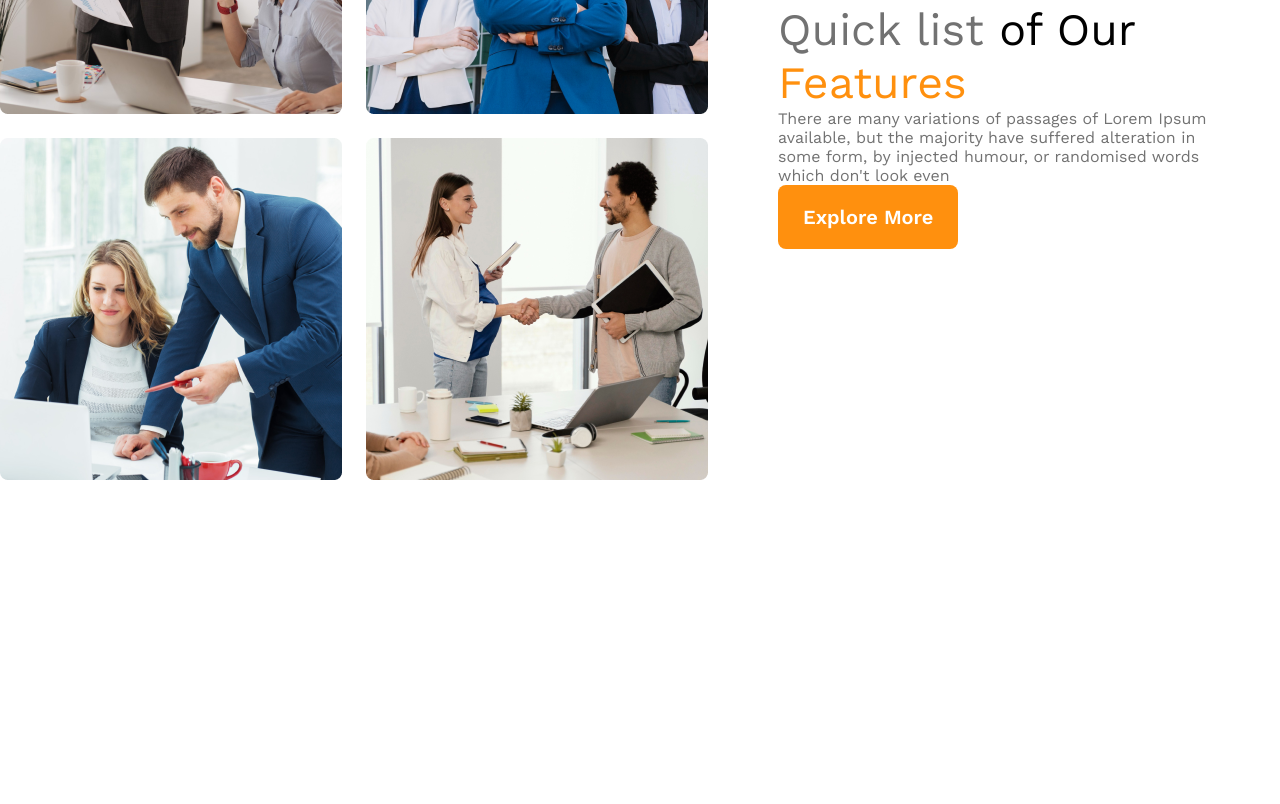
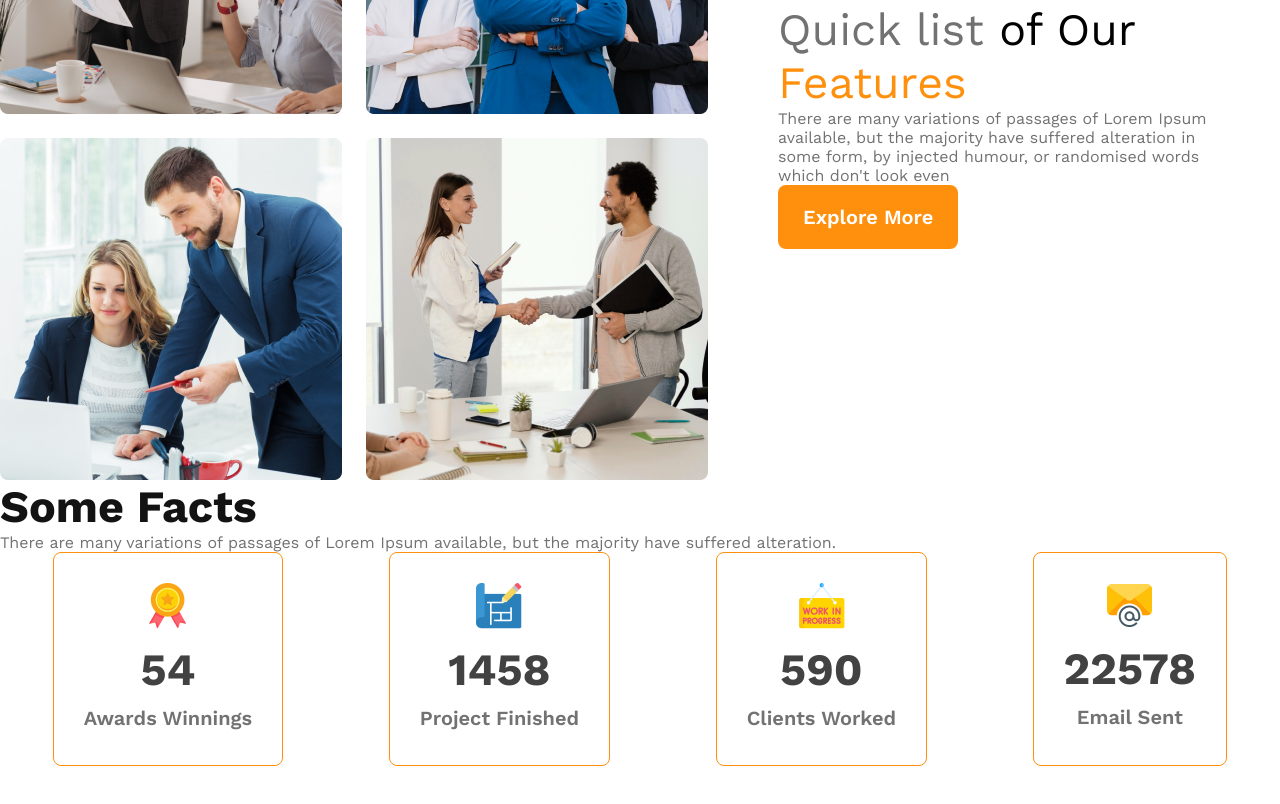
Before and after one commit to tanimtorikul/g3-architects-website, a plain HTML site: page index.html in a window 1280 px wide. Shown: the part 1148-1952 px from the top of the page. Before the commit the page ends 1698 px from the top, so only its background shows below. Drawn offline with nearby package versions, Linux system fonts and the light colour scheme.

Commit message:
some facts section added

```diff
--- a/index.html
+++ b/index.html
@@ -16,7 +16,7 @@
     <!-- header starting -->
     <header>
         <nav>
-            <h3 class="nav-title">G3 Architects</h3>
+            <h3 class="section-title">G3 Architects</h3>
             <ul>
                 <li><a href="">Home</a></li>
                 <li><a href="">About</a></li>
@@ -49,6 +49,39 @@
                 <button class="btn-primary">Explore More</button>
             </div>
         </section>
+
+        <!-- features section -->
+        <section class="features">
+
+        </section>
+
+        <!-- facts section -->
+        <section class="facts">
+            <h3 class="section-title">Some Facts</h3>
+            <p class="text-gray">There are many variations of passages of Lorem Ipsum available, but the majority have suffered alteration.</p>
+            <div class="facts-card-container">
+                <div class="card">
+                    <img src="images/icons/ribon.png" alt="">
+                    <h2 class="card-stats">54</h2>
+                    <p class="card-title">Awards Winnings</p>
+                </div>
+                <div class="card">
+                    <img src="images/icons/projects.png" alt="">
+                    <h2 class="card-stats">1458</h2>
+                    <p class="card-title">Project Finished</p>
+                </div>
+                <div class="card">
+                    <img src="images/icons/customers.png" alt="">
+                    <h2 class="card-stats">590</h2>
+                    <p class="card-title">Clients Worked</p>
+                </div>
+                <div class="card">
+                    <img src="images/icons/email.png" alt="icons">
+                    <h2 class="card-stats">22578</h2>
+                    <p class="card-title">Email Sent</p>
+                </div>
+            </div>
+        </section>
     </main>
 
 
--- a/styles/style.css
+++ b/styles/style.css
@@ -23,6 +23,11 @@ li{
     color: #727272;
 
 }
+.section-title{
+    color: #131313;
+    font-size: 2.8rem;
+    font-weight: 700;
+}
 /* header styles */
 
 header{
@@ -35,11 +40,7 @@ nav{
     justify-content: space-between;
     align-items: center;
 }
-.nav-title{
-    color: #131313;
-    font-size: 2.8rem;
-    font-weight: 700;
-}
+
 nav > ul{
     display: flex;
 }
@@ -71,7 +72,7 @@ nav li a{
 /* main styles */
 main{
     max-width: 1440px;
-    margin: 70px auto;
+    margin:70px  auto;
 }
 /* teams styles */
 .teams-container{
@@ -100,8 +101,28 @@ main{
     font-weight: 500;
 }
 
-
-
+/* facts styles */
+.facts-card-container{
+    display: flex;
+    justify-content: space-around;
+}
+.facts-card-container .card{
+    border-radius: 8px;
+    border: 1px solid #FF900E;
+    text-align: center;
+    padding: 30px;
+}
+.card-stats{
+    font-size: 2.8rem;
+    color: #424242;
+    margin-block: 10px;
+}
+.card-title{
+    color: #727272 ;
+    font-weight: 600;
+    font-size: 1.25rem;
+    margin-block: 5px;
+}
 /* responsive styles  */
 /* mobile devices */
 @media screen and (max-width:576px){
```
